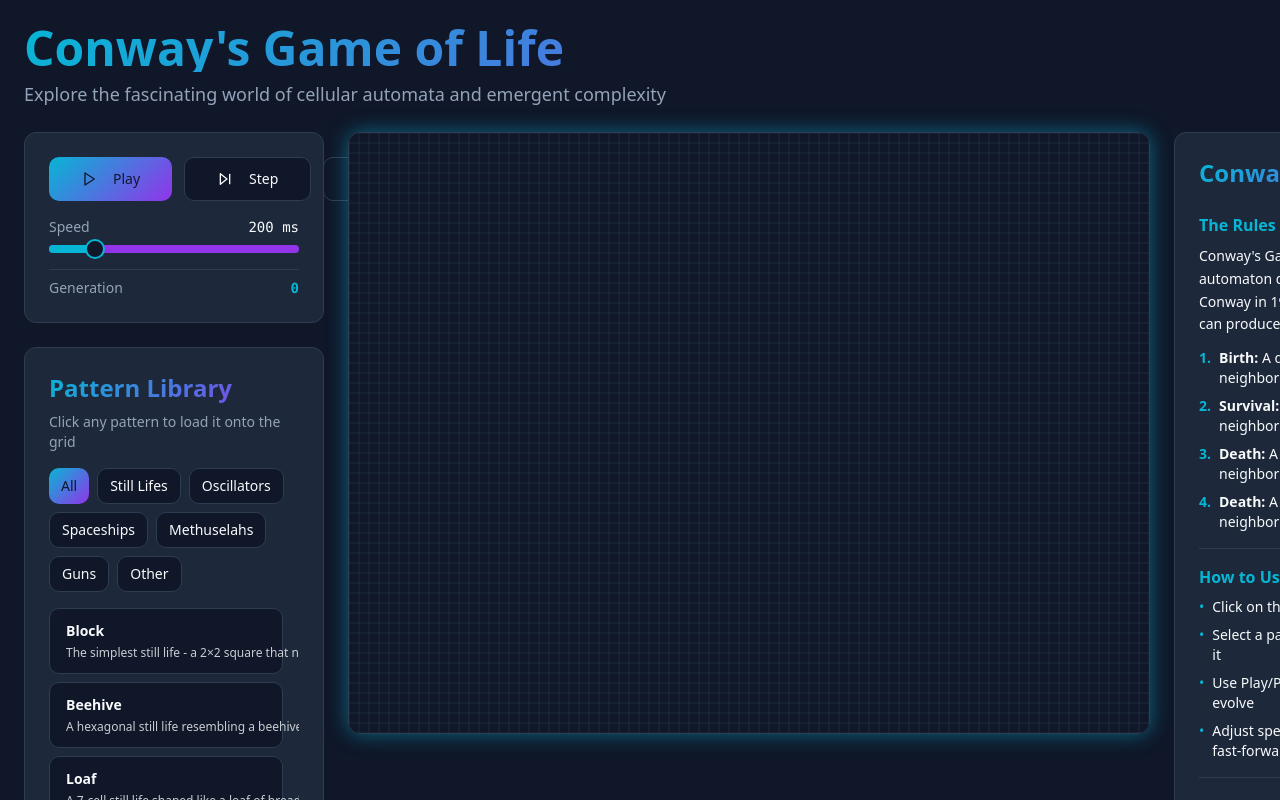
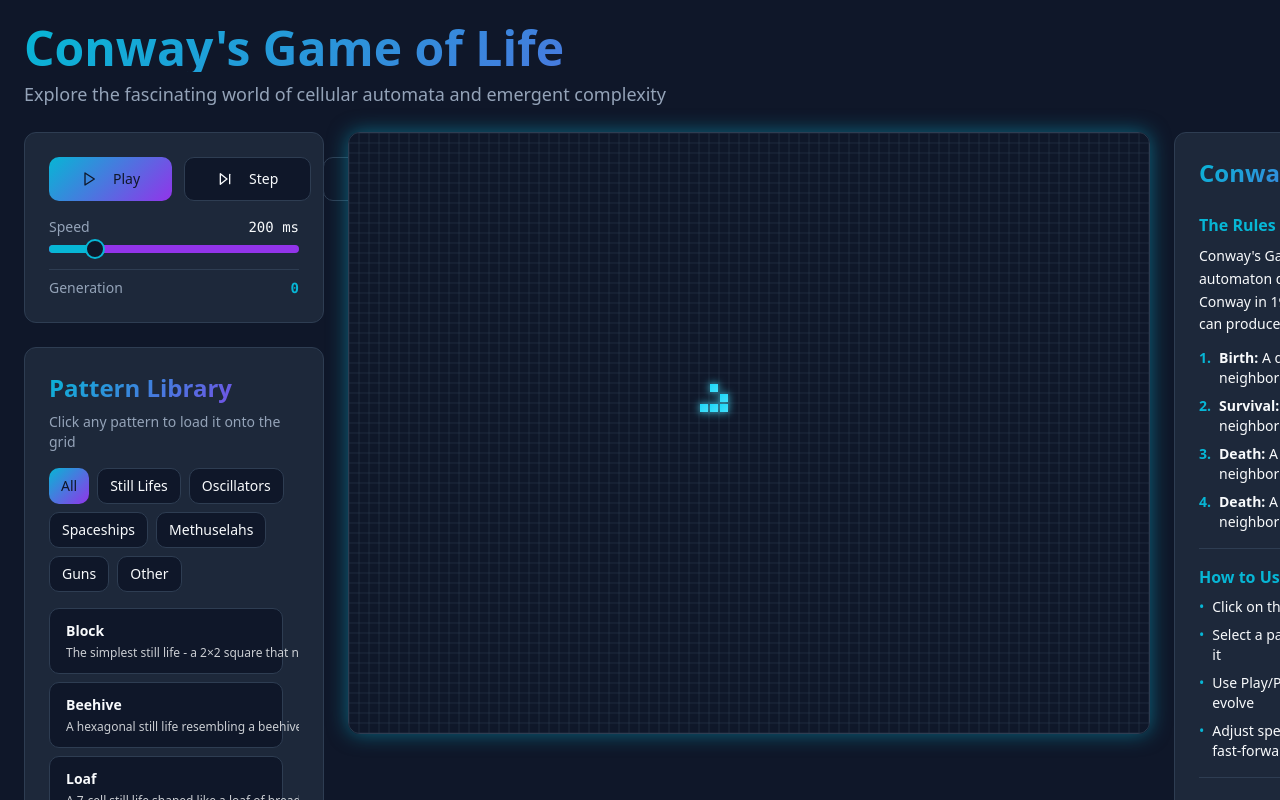
Before and after one commit to mkt1111/life-vault-explorer, a React (Vite) app: page / in a window 1280 px wide. Shown: the top 800 px of the page. Built offline with nearby package versions, Linux system fonts and the light colour scheme; the HTML template or start-up script is replaced by a standard one.

Commit message:
Fix: Canvas not rendering

```diff
--- a/src/pages/Index.tsx
+++ b/src/pages/Index.tsx
@@ -11,11 +11,27 @@ const GRID_COLS = 80;
 const CELL_SIZE = 10;
 
 const Index = () => {
-  const [grid, setGrid] = useState<boolean[][]>(() =>
-    Array(GRID_ROWS)
+  // Initialize with a glider pattern so users see something immediately
+  const [grid, setGrid] = useState<boolean[][]>(() => {
+    const initialGrid = Array(GRID_ROWS)
       .fill(null)
-      .map(() => Array(GRID_COLS).fill(false))
-  );
+      .map(() => Array(GRID_COLS).fill(false));
+
+    // Place glider in center
+    const centerRow = Math.floor(GRID_ROWS / 2);
+    const centerCol = Math.floor(GRID_COLS / 2);
+    const gliderCells: [number, number][] = [[0, 1], [1, 2], [2, 0], [2, 1], [2, 2]];
+
+    gliderCells.forEach(([row, col]) => {
+      const newRow = centerRow + row - 5;
+      const newCol = centerCol + col - 5;
+      if (newRow >= 0 && newRow < GRID_ROWS && newCol >= 0 && newCol < GRID_COLS) {
+        initialGrid[newRow][newCol] = true;
+      }
+    });
+
+    return initialGrid;
+  });
   const [isRunning, setIsRunning] = useState(false);
   const [speed, setSpeed] = useState(200);
   const [generation, setGeneration] = useState(0);
@@ -83,8 +99,9 @@ const Index = () => {
   };
 
   const handlePlayPause = () => {
-    setIsRunning(!isRunning);
-    toast(isRunning ? "Simulation paused" : "Simulation running");
+    const newRunningState = !isRunning;
+    setIsRunning(newRunningState);
+    toast(newRunningState ? "Simulation running" : "Simulation paused");
   };
 
   const handleStep = () => {
```
